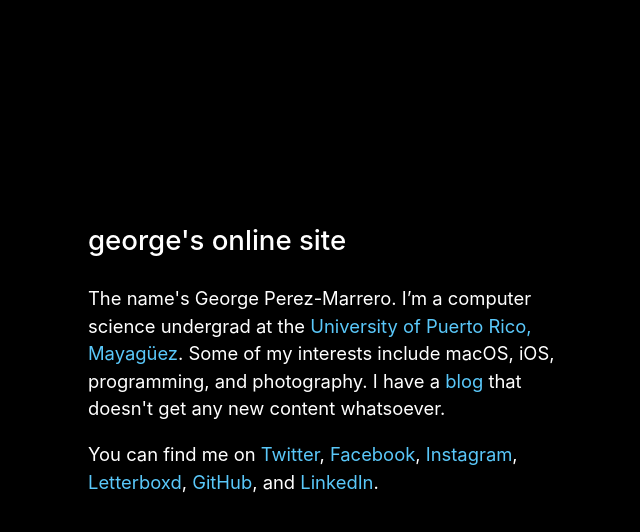
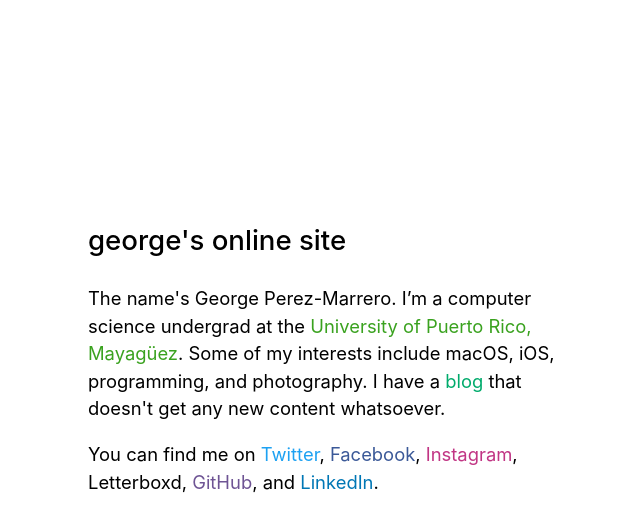
Before and after one commit to georgeperez/titanpointe.org, a Jekyll site: the page built from index.html, in a window 1280 px wide. Shown: the top 532 px of the page, without its empty margins (302-942 px from the left). Built offline with Jekyll 4.4.1, drawn with Linux system fonts in a browser that asks for light colours.

Commit message:
Moved from dark side to light side

```diff
--- a/_layouts/default.html
+++ b/_layouts/default.html
@@ -5,7 +5,6 @@
   <meta name="description" content="Not the comic book artist. CS undergrad at UPRM." />
   <meta name="keywords" content="ios programmer, programmer, developer">
   <meta charset="utf-8">
-  <link type="application/rss+xml" rel="alternate" href="http://blog.perez-marrero.com/rss" title="George Perez-Marrero">
   <meta name="viewport" content="width=device-width, initial-scale=1">
   <link rel="stylesheet" type="text/css" href="/assets/css/style.css">
   <link rel="icon" type="image/png" href="/assets/images/favicon-32x32.png" sizes="32x32">
--- a/assets/css/style.css
+++ b/assets/css/style.css
@@ -3,15 +3,14 @@
 body {
     margin: 0;
     padding: 0;
-    background-color: rgb(0,0,0);
+    background-color: rgb(255,255,255);
     font-family: -apple-system, 'BlinkMacSystemFont', 'Helvetica Neue', sans-serif;
     font-size: 1.15em;
 }
 
 a,
-a:active,
 a:visited {
-  color: rgb(90,200,250);
+  color: rgb(0,0,0);
   text-decoration: none
 }
 a:active {
@@ -24,7 +23,7 @@
 h4,
 h5,
 h6 {
-  color: rgb(255,255,255);
+  color: rgb(000,000,000);
 }
 
 article {
@@ -33,13 +32,42 @@
   margin-top: 1.5em
 }
 article header {
-  color: rgb(255,255,255);
+  color: rgb(000,000,000);
 }
 article header p {
   margin: 0
 }
 article header a {
   text-decoration: none
+}
+
+/* External Links */
+
+a.uprm, a:active.uprm, a:visited.uprm {
+    color: #3AA21F;
+}
+
+a.medium, a:active.medium, a:visited.medium {
+    color: #00ab6c;
+}
+
+a.twitter, a:active.twitter, a:visited.twitter {
+    color: #1da1f2;
+}
+
+a.facebook, a:active.facebook, a:visited.facebook {
+    color: #3b5998;
+}
+
+a.instagram, a:active.instagram, a:visited.instagram {
+    color: #c13584;
+}
+
+a.github, a:active.github, a:visited.github {
+    color: #6e5494;
+}
+a.linkedin, a:active.linkedin, a:visited.linkedin {
+    color: #0077b5;
 }
 
 /* Adapted from Zackary Corbett */
@@ -70,7 +98,7 @@
 h2 a,
 h2 a:active,
 h2 a:visited {
-  color: rgb(254,255,255);
+  color: rgb(0,0,0);
   text-decoration: none;
 }
 
--- a/index.html
+++ b/index.html
@@ -4,8 +4,8 @@
 ---
 <article>
 
-  <p>The name's George Perez-Marrero. I&rsquo;m a computer science undergrad at the <a href="http://math.uprm.edu/">University of Puerto Rico, Mayagüez</a>. Some of my interests include macOS, iOS, programming, and photography. I have a <a href="http://blog.perez-marrero.com/">blog</a> that doesn't get any new content whatsoever.</p>
+  <p>The name's George Perez-Marrero. I&rsquo;m a computer science undergrad at the <a class="uprm" href="http://math.uprm.edu/">University of Puerto Rico, Mayagüez</a>. Some of my interests include macOS, iOS, programming, and photography. I have a <a class="medium"href="http://blog.perez-marrero.com/">blog</a> that doesn't get any new content whatsoever.</p>
 
-  <p>You can find me on <a href="https://twitter.com/georgeperez/">Twitter</a>, <a href="https://facebook.com/georgeperezmarrero/">Facebook</a>, <a href="https://instagram.com/georgeperez/">Instagram</a>, <a href="https://letterboxd.com/georgeperez/">Letterboxd</a>, <a href="https://github.com/georgeperez/">GitHub</a>, and <a href="https://linkedin.com/in/georgeperezmarrero/">LinkedIn</a>.</p>
+  <p>You can find me on <a class="twitter" href="https://twitter.com/georgeperez/">Twitter</a>, <a class="facebook" href="https://facebook.com/georgeperezmarrero/">Facebook</a>, <a class="instagram" href="https://instagram.com/georgeperez/">Instagram</a>, <a class="letterboxd" href="https://letterboxd.com/georgeperez/">Letterboxd</a>, <a class="github" href="https://github.com/georgeperez/">GitHub</a>, and <a class="linkedin" href="https://linkedin.com/in/georgeperezmarrero/">LinkedIn</a>.</p>
 
 </article>
```
